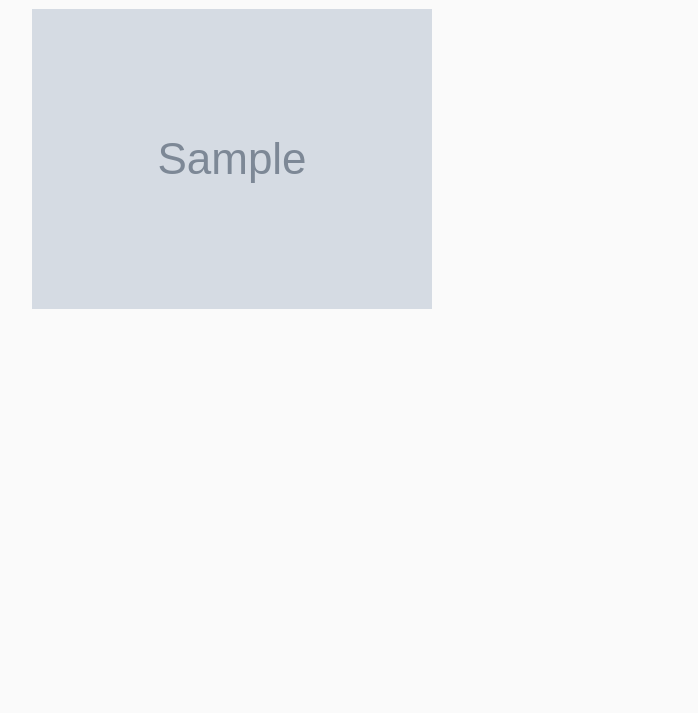
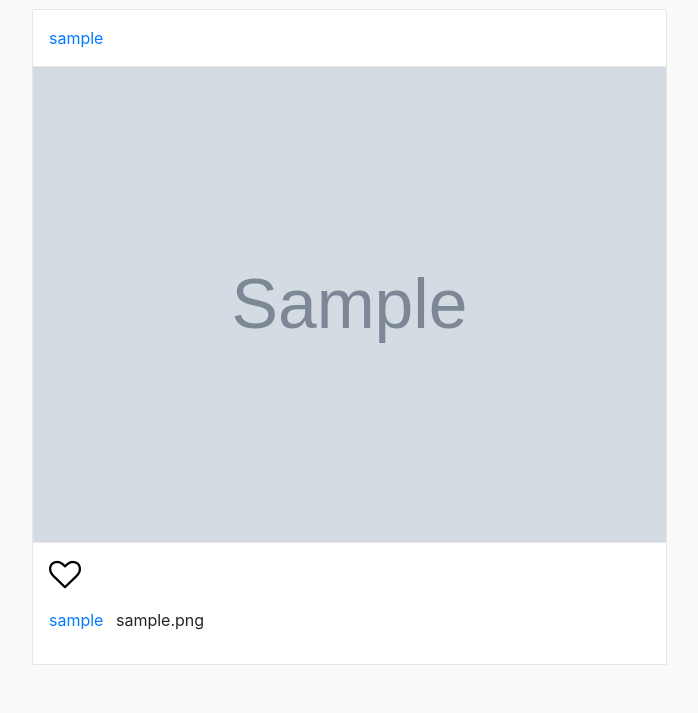
Before and after one commit to DevWaweru/Instagram, a Django app: page /image/1 in a window 1280 px wide. Shown: the part 87-800 px from the top of the page, without its empty margins (53-751 px from the left). Run offline with Django 3.2, Linux system fonts and the light colour scheme; a user stored in the database is signed in; tables that the repository leaves empty hold one stand-in row (values such as "Sample post"); grey boxes marked "Sample" are stand-in pictures; some libraries are stand-ins or nearby versions.

Commit message:
Adding content to the image template

```diff
--- a/gram/templates/image.html
+++ b/gram/templates/image.html
@@ -4,7 +4,25 @@
 <div class="container top">
     <div class="row">
         <div class="col-md-7">
-            <img src="{{image.image_pic.url}}" alt="Image">
+            <div class="home-images">
+                <p class="home-text">
+                    <a href="{% url 'profile' username=image.profile.username %}">{{image.profile.username}}</a>
+                </p>
+                <img src="{{image.image_pic.url}}" alt="Image">
+                <ul class="list-inline home-text">
+                    <li class="list-inline-item">
+                        <i class="fa fa-heart-o fa-2x" aria-hidden="true"></i>
+                    </li>
+                </ul>
+                <ul class="list-inline home-list">
+                    <li class="list-inline-item">
+                        <a href="{% url 'profile' username=image.profile.username %}">{{image.profile.username}}</a>
+                    </li>
+                    <li class="list-inline-item">
+                        <p>{{image.image_caption}} </p>
+                    </li>
+                </ul>
+            </div>
         </div>
     </div>
 </div>
```
